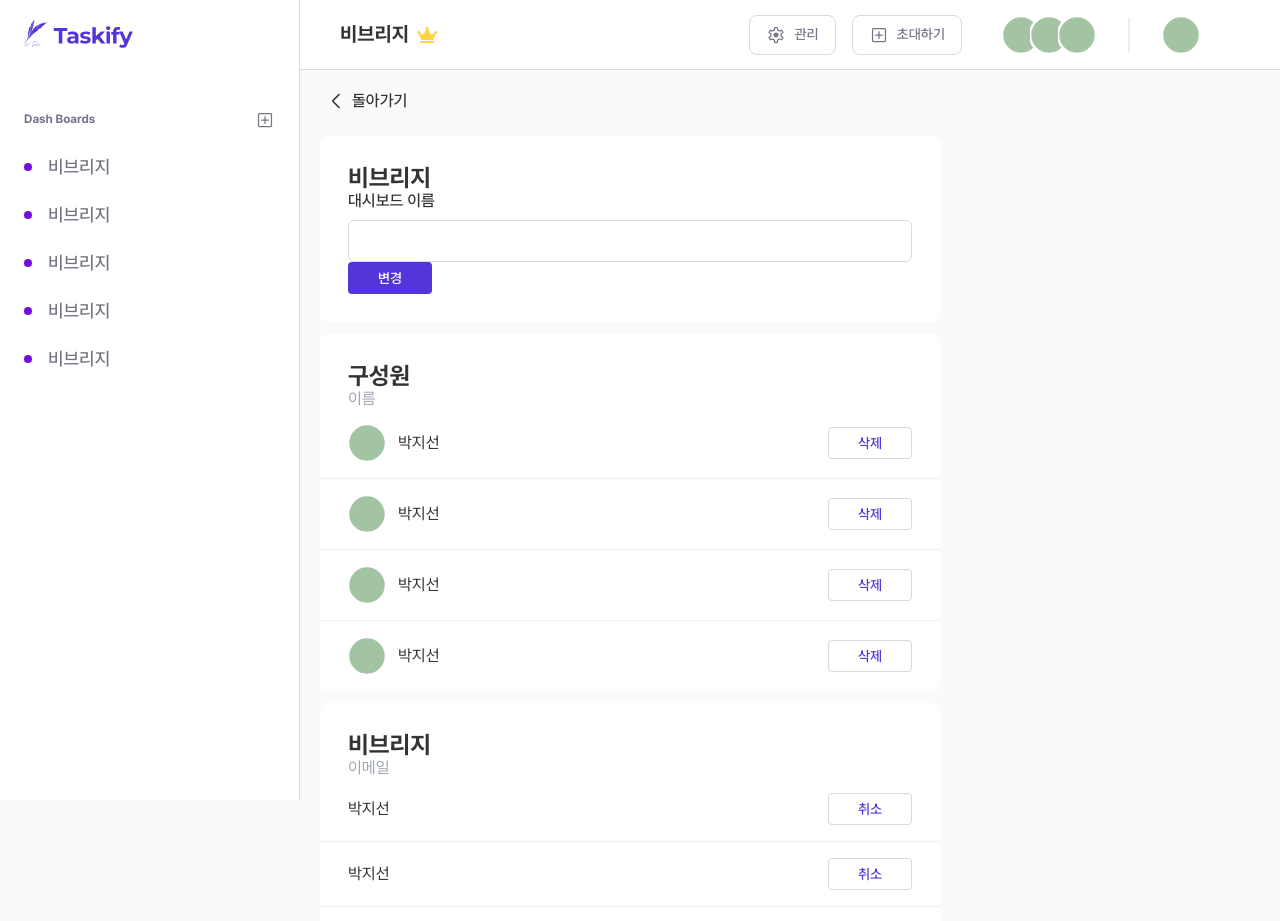
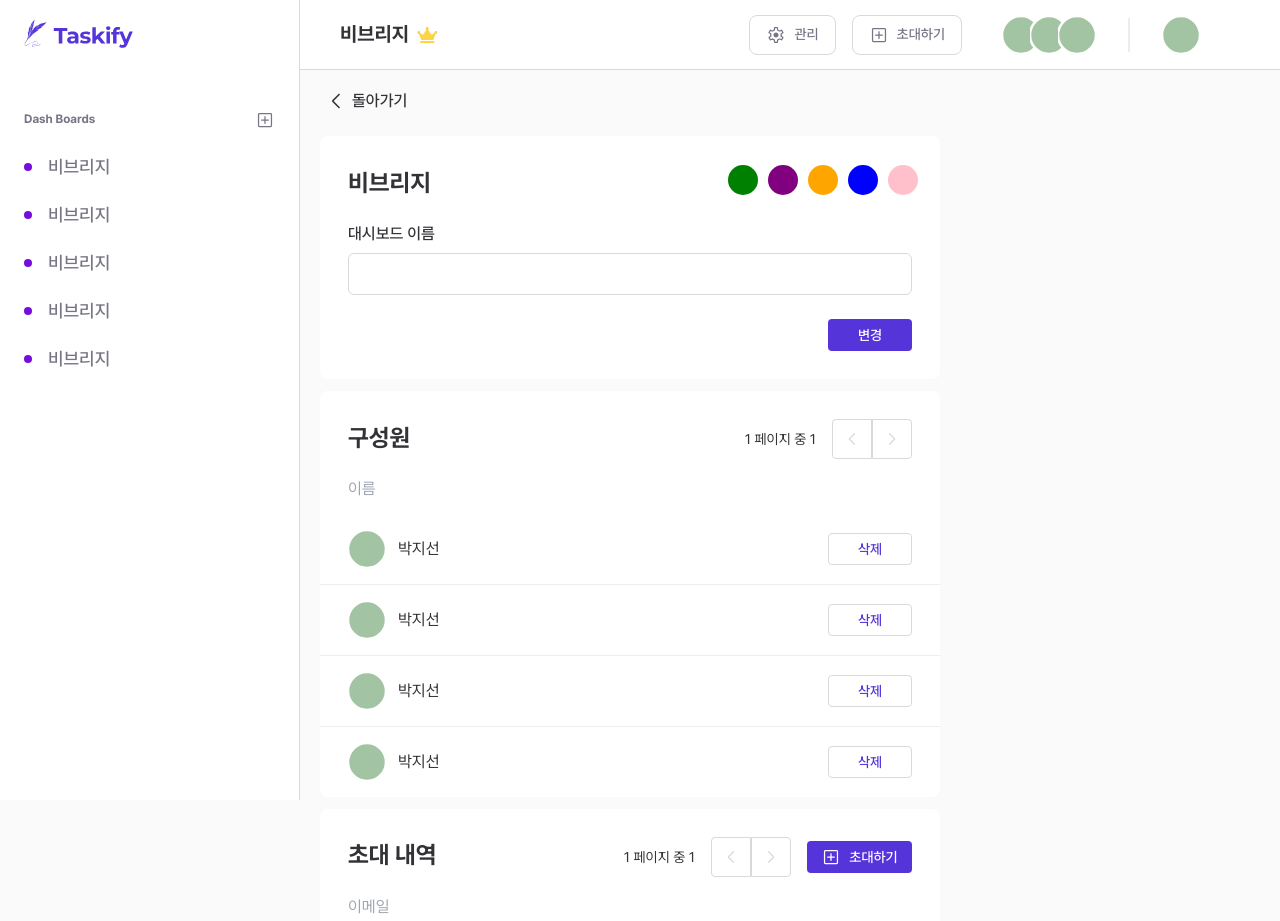
Before and after one commit to jisunipark/taskify, a React (Vite) app: page /dashboard/edit in a window 1280 px wide. Shown: the top 921 px of the page. Built offline with nearby package versions, Linux system fonts and the light colour scheme.

Commit message:
Design: Construct user interface of dashboard-edit page

```diff
--- a/src/components/common/color-chips/ColorChips.module.scss
+++ b/src/components/common/color-chips/ColorChips.module.scss
@@ -25,3 +25,11 @@
     width: 2.4rem;
   }
 }
+
+.wrap button:first-child ~ button {
+  display: none;
+
+  @include tablet {
+    display: block;
+  }
+}
--- a/src/components/common/color-chips/ColorChips.tsx
+++ b/src/components/common/color-chips/ColorChips.tsx
@@ -7,10 +7,12 @@ const cx = classNames.bind(styles);
 
 export default function ColorChips() {
   const colors = Object.keys(COLORS);
+
   return (
+    /* TODO 컬러 칩 색깔 이상함... */
     <div className={cx('wrap')}>
       {colors.map((color) => (
-        <ColorChipItem checked={false} color={color} />
+        <ColorChipItem key={color} checked={false} color={color} />
       ))}
     </div>
   );
--- a/src/components/common/section/Section.module.scss
+++ b/src/components/common/section/Section.module.scss
@@ -3,6 +3,7 @@
 .wrap {
   display: flex;
   flex-direction: column;
+  gap: 2.4rem;
   padding: 2rem;
   width: 100%;
   flex-shrink: 0;
@@ -15,19 +16,11 @@
   }
 
   h3 {
+    flex-shrink: 0;
     font-size: 2rem;
     font-weight: 700;
     @include tablet {
       font-size: 2.4rem;
     }
   }
-
-  h4 {
-    color: $color-gray-40;
-    font-size: 1.4rem;
-    font-weight: 400;
-    @include tablet {
-      font-size: 1.6rem;
-    }
-  }
 }
--- a/src/components/dashboard-edit/DashboardEdit.module.scss
+++ b/src/components/dashboard-edit/DashboardEdit.module.scss
@@ -3,9 +3,51 @@
 .wrap {
   display: flex;
   flex-direction: column;
+
   gap: 2.1rem;
 
   @include tablet {
     gap: 2.4rem;
   }
 }
+
+.title {
+  display: flex;
+  justify-content: space-between;
+  align-items: center;
+  height: 3.7rem;
+}
+
+.control {
+  display: flex;
+  align-items: center;
+  gap: 1.2rem;
+  flex-wrap: wrap;
+  align-content: stretch;
+  justify-content: flex-end;
+  align-self: flex-start;
+  width: 16.8rem;
+
+  & > span {
+    color: $color-black-20;
+    font-size: 1.2rem;
+    line-height: normal;
+  }
+
+  @include tablet {
+    gap: 1.6rem;
+    width: 100%;
+
+    & > span {
+      font-size: 1.4rem;
+    }
+  }
+}
+
+// .control button:nth-child(3) {
+//   display: none;
+
+//   @include tablet {
+//     display: flex;
+//   }
+// }
--- a/src/components/dashboard-edit/DashboardEdit.tsx
+++ b/src/components/dashboard-edit/DashboardEdit.tsx
@@ -1,13 +1,16 @@
 import { useNavigate } from 'react-router-dom';
 import classNames from 'classnames/bind';
 import Button from '@/components/common/button/Button';
+import ColorChips from '@/components/common/color-chips/ColorChips';
 import GoBack from '@/components/common/go-back/GoBack';
+import InputForm from '@/components/common/input-form/InputForm';
 import Input from '@/components/common/input/Input';
+import PageControl from '@/components/common/page-control/PageControl';
 import Section from '@/components/common/section/Section';
 import Sections from '@/components/common/sections/Sections';
 import DashboardDelete from '@/components/dashboard-edit/dashboard-delete/DashboardDelete';
 import List from '@/components/dashboard-edit/list/List';
-import ListItem from '@/components/dashboard-edit/list/ListItem';
+import AddBoxIcon from '@/assets/icons/AddBoxIcon';
 import styles from './DashboardEdit.module.scss';
 
 const cx = classNames.bind(styles);
@@ -24,19 +27,36 @@ export default function DashboardEdit() {
       <GoBack onClick={handleBackClick} />
       <Sections>
         <Section>
-          <h3>비브리지</h3>
-          <Input label="대시보드 이름" />
-          <Button type="normal">변경</Button>
+          <div className={cx('title')}>
+            <h3>비브리지</h3>
+            <ColorChips />
+          </div>
+          <InputForm buttonText="변경">
+            <Input label="대시보드 이름" />
+          </InputForm>
         </Section>
         <Section>
-          <h3>구성원</h3>
-          <h4>이름</h4>
-          <List section="members" />
+          <div className={cx('title')}>
+            <h3>구성원</h3>
+            <div className={cx('control')}>
+              <span>1 페이지 중 1</span>
+              <PageControl />
+            </div>
+          </div>
+          <List label="이름" section="members" />
         </Section>
         <Section>
-          <h3>비브리지</h3>
-          <h4>이메일</h4>
-          <List section="invitation" />
+          <div className={cx('title')}>
+            <h3>초대 내역</h3>
+            <div className={cx('control')}>
+              <span>1 페이지 중 1</span>
+              <PageControl />
+              <Button type="invitation" icon={<AddBoxIcon fill="white" />}>
+                초대하기
+              </Button>
+            </div>
+          </div>
+          <List label="이메일" section="invitation" />
         </Section>
       </Sections>
       <DashboardDelete />
--- a/src/components/dashboard-edit/dashboard-delete/DashboardDelete.module.scss
+++ b/src/components/dashboard-edit/dashboard-delete/DashboardDelete.module.scss
@@ -7,6 +7,7 @@
   height: 5.2rem;
   padding: 1.6rem 0;
   margin-top: calc(3.2rem - 2.1rem);
+  margin-bottom: 1.5rem;
   justify-content: center;
   align-items: center;
   flex-shrink: 0;
@@ -21,10 +22,12 @@
   @include tablet {
     padding: 2rem 0;
     margin-top: calc(4.8rem - 2.4rem);
+    margin-bottom: 3rem;
     height: 6.2rem;
   }
 
   @include desktop {
     margin-top: calc(4rem - 2.4rem);
+    margin-bottom: 3.5rem;
   }
 }
--- a/src/components/dashboard-edit/list/List.module.scss
+++ b/src/components/dashboard-edit/list/List.module.scss
@@ -1,4 +1,23 @@
 @import '@/styles/global.scss';
+
+.wrap {
+  display: flex;
+  flex-direction: column;
+  gap: 1.25rem;
+
+  @include tablet {
+    gap: 1.5rem;
+  }
+
+  label {
+    color: $color-gray-40;
+    font-size: 1.4rem;
+    font-weight: 400;
+    @include tablet {
+      font-size: 1.6rem;
+    }
+  }
+}
 
 .list-wrap {
   display: flex;
--- a/src/components/dashboard-edit/list/List.tsx
+++ b/src/components/dashboard-edit/list/List.tsx
@@ -5,16 +5,20 @@ import styles from './List.module.scss';
 const cx = classNames.bind(styles);
 
 interface ListProps {
+  label: string;
   section: 'members' | 'invitation';
 }
 
-export default function List({ section }: ListProps) {
+export default function List({ label, section }: ListProps) {
   return (
-    <div className={cx('list-wrap')}>
-      <ListItem section={section} />
-      <ListItem section={section} />
-      <ListItem section={section} />
-      <ListItem section={section} />
+    <div className={cx('wrap')}>
+      <label>{label}</label>
+      <div className={cx('list-wrap')}>
+        <ListItem section={section} />
+        <ListItem section={section} />
+        <ListItem section={section} />
+        <ListItem section={section} />
+      </div>
     </div>
   );
 }
```
